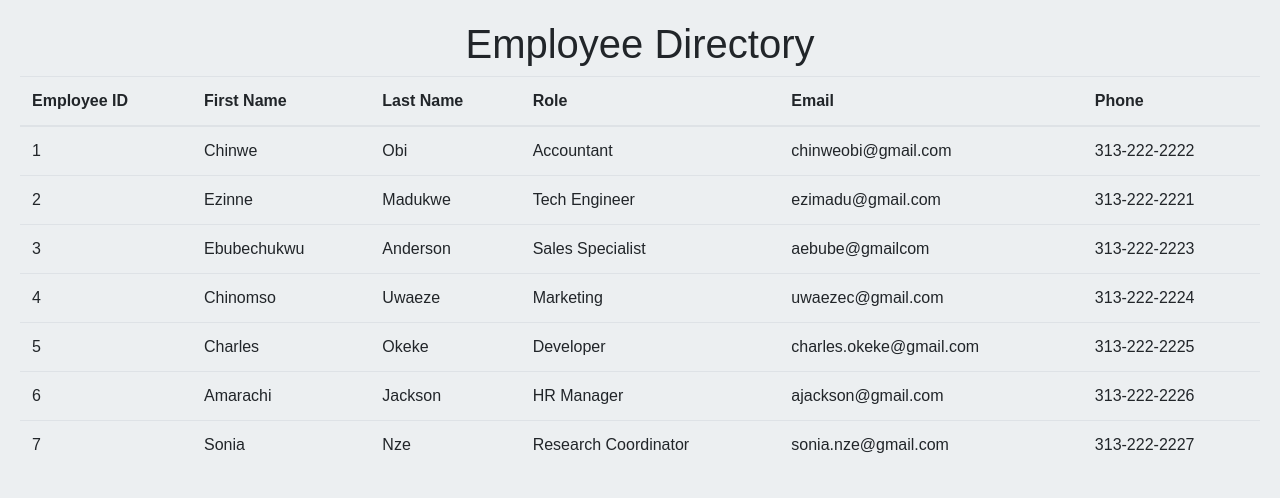
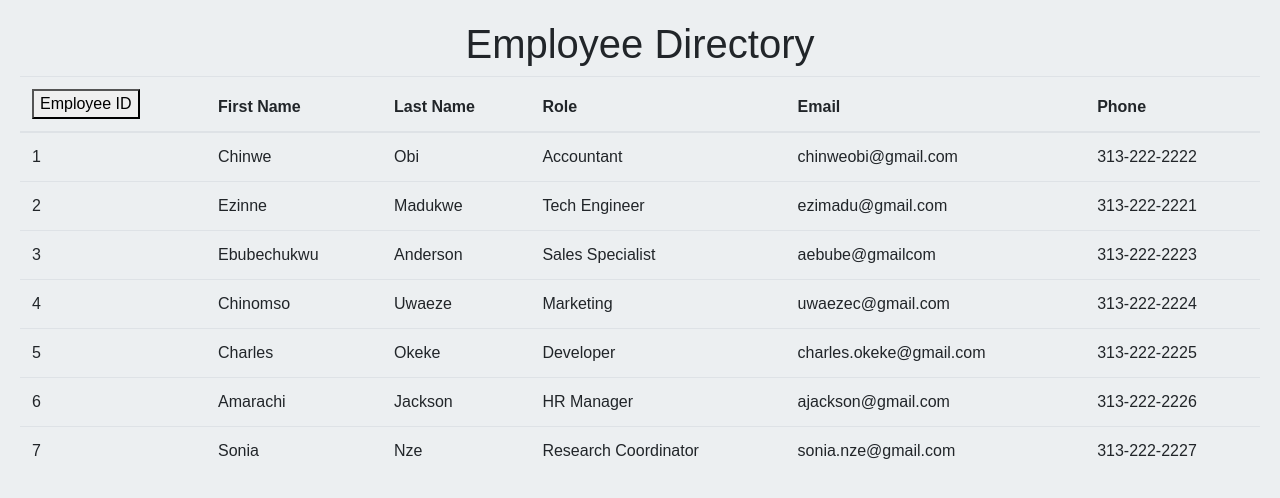
Before and after one commit to chidinmanze/EmployeeDirectory, a React (Create React App) app: page / in a window 1280 px wide. Shown: the top 498 px of the page. Built offline with nearby package versions, Linux system fonts and the light colour scheme.

Commit message:
adding sorting

```diff
--- a/src/App.js
+++ b/src/App.js
@@ -1,22 +1,38 @@
 import React from "react";
 import Wrapper from "./components/Wrapper";
 import Employees from "./components/Employees";
-import 'bootstrap/dist/css/bootstrap.min.css';
+import "bootstrap/dist/css/bootstrap.min.css";
 import employees from "./employees.json";
 
+class App extends React.Component {
+  constructor (props) {
+    super(props)
+    this.state = {
+      employees: employees
 
-function App() {
-  return (
-    <Wrapper>
-      <h1>Employee Directory</h1>
-    <Employees
-    employees ={employees}
+    }
 
-    />
+    this.sortBy = this.sortBy.bind(this)
+  }
 
-    </Wrapper>
-  );
+  sortBy(key) {
+    this.setState ({
+    employees: employees.sort((a, b) => a < b)
+    })
+
+  }
+
+  render() {
+    return (
+      <Wrapper>
+        <h1>Employee Directory</h1>
+        <Employees
+        employees={this.state.employees}
+        key={this.id}
+        sortBy={this.sortBy} />
+      </Wrapper>
+    );
+  }
 }
 
-
 export default App;
--- a/src/components/Employees/index.js
+++ b/src/components/Employees/index.js
@@ -10,7 +10,8 @@ function Employees(props) {
     <table class="table">
   <thead>
     <tr>
-      <th scope="col">Employee ID</th>
+      <th scope="col"><button onClick={() => props.sortBy('id')}>
+      Employee ID </button></th>
       <th scope="col">First Name</th>
       <th scope="col">Last Name</th>
       <th scope="col">Role</th>
@@ -21,7 +22,7 @@ function Employees(props) {
   <tbody>
 
   {employees.map(employee => (
-    <tr>
+    <tr key={employee.id}>
       <td>{employee.id}</td>
       <td>{employee.firstname}</td>
       <td>{employee.lastname}</td>
```
